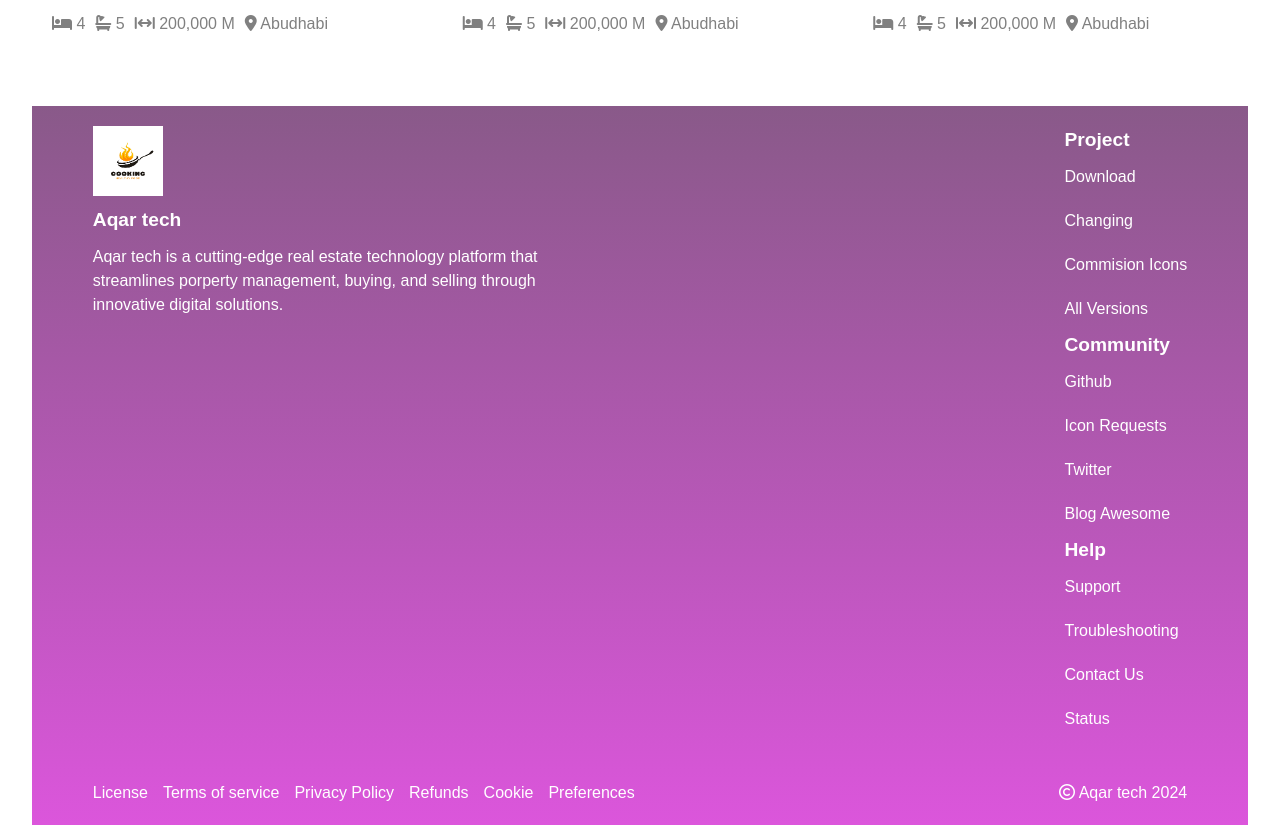
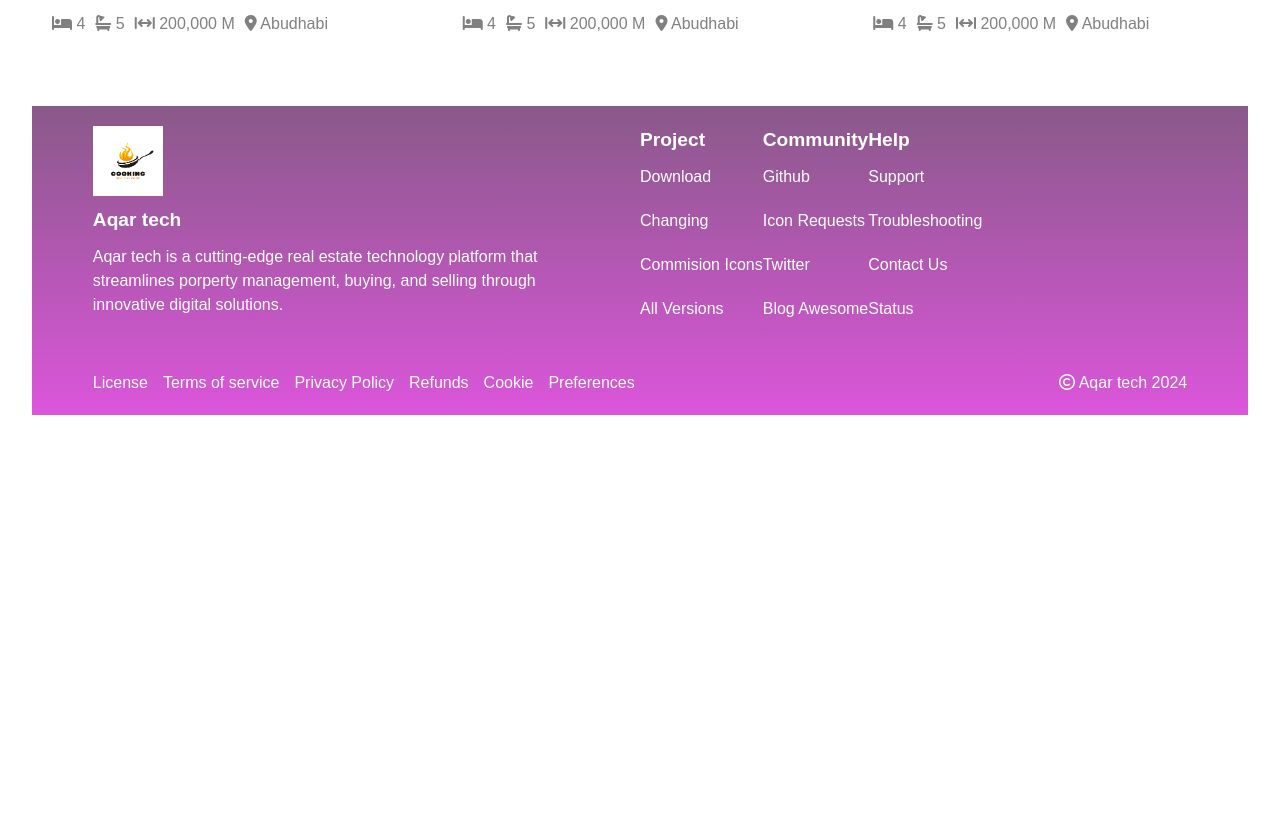
Before and after one commit to AH-2002/Aqaratak, a Next.js app: page /site/home in a window 1280 px wide. Shown: the part 3602-4427 px from the top of the page. After the commit the page ends 4017 px from the top, so only its background shows below. Built offline with nearby package versions, Linux system fonts and the light colour scheme.

Commit message:
Update Footer.js

```diff
--- a/app/site/Footer.js
+++ b/app/site/Footer.js
@@ -5,7 +5,7 @@ export default function Footer() {
         <section style={{ padding: '20px 0', color: 'white', background: 'linear-gradient(to bottom, rgba(75, 2, 75, 0.655), rgba(213, 56, 213, 0.852))' }}>
             <div style={{ width: '90%', margin: 'auto' }}>
                <div style={{ display: 'flex', justifyContent: 'space-between', flexWrap: 'wrap' }}>
-                    <div>
+                    <div style={{width:'50%'}}>
                         <div>
                             <Image src="/logo.png" alt="Logo" width={70} height={70} />
                         </div>
@@ -17,7 +17,7 @@ export default function Footer() {
                         </div>
 
                     </div>
-                    <div>
+                    <div style={{display:'flex', justifyContnet:'space-evenly',width:'50%'}}>
                         <div>
 
                             <h3 style={{ fontSize: 'larger', fontWeight: 'bolder' }}>
```
